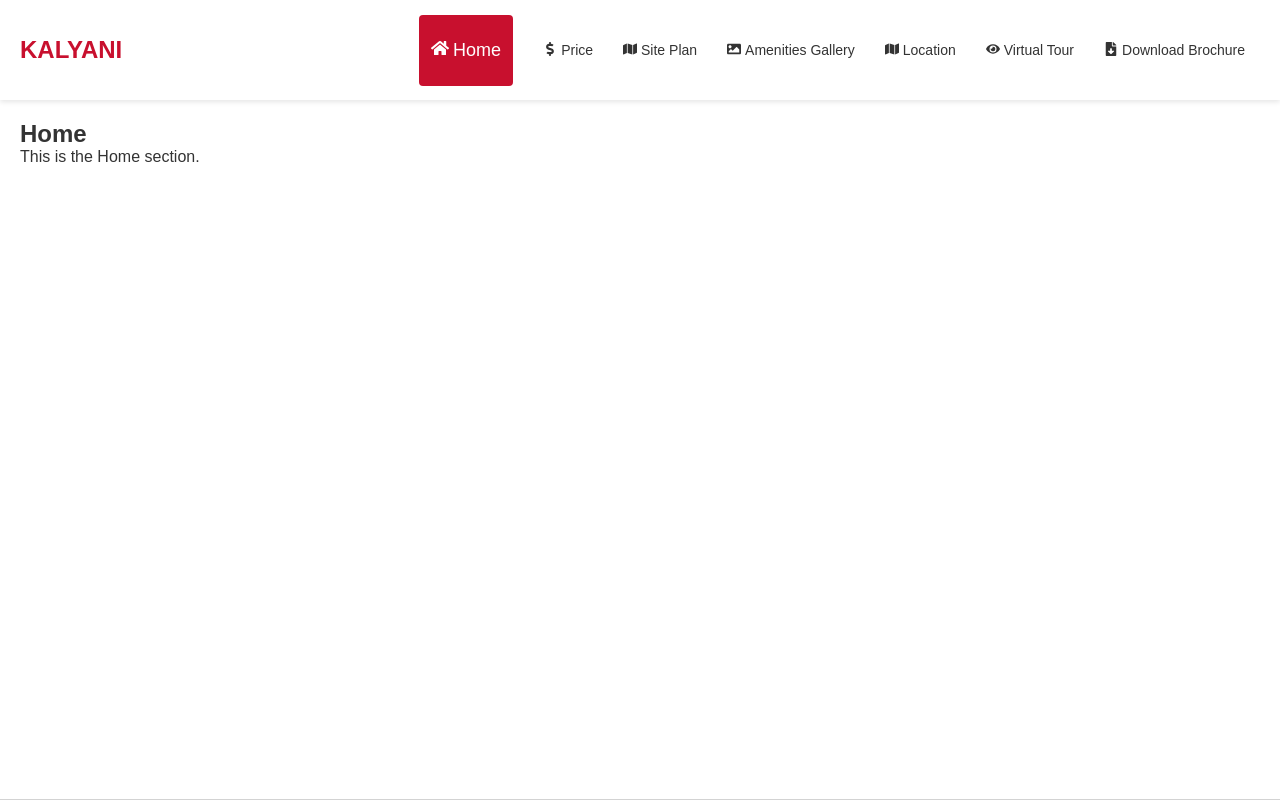
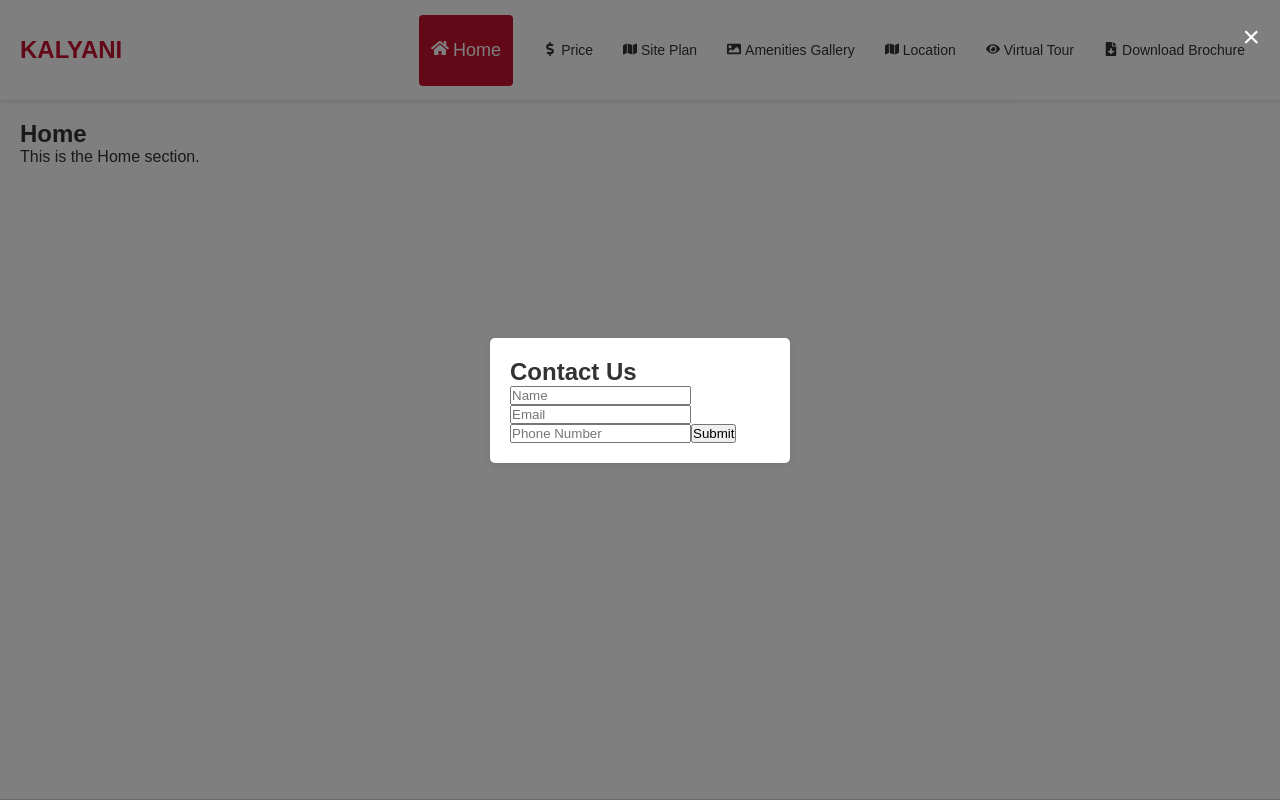
Before and after one commit to pariharprashantraj/micro-website, a React (Create React App) app: page / in a window 1280 px wide. Shown: the top 800 px of the page. Built offline with nearby package versions, Linux system fonts and the light colour scheme.

Commit message:
added build

```diff
--- a/package.json
+++ b/package.json
@@ -6,6 +6,7 @@
     "@testing-library/jest-dom": "^5.17.0",
     "@testing-library/react": "^13.4.0",
     "@testing-library/user-event": "^13.5.0",
+    "axios": "^1.7.8",
     "react": "^18.3.1",
     "react-dom": "^18.3.1",
     "react-icons": "^5.3.0",
--- a/src/App.js
+++ b/src/App.js
@@ -9,6 +9,7 @@ import {
   FaEye,
   FaFileDownload,
 } from "react-icons/fa";
+import ModalForm from "./component/modal/ModalForm"; // Import the modal form component
 import "./App.css";
 
 const sections = [
@@ -24,9 +25,9 @@ const sections = [
 const App = () => {
   const [isMenuOpen, setMenuOpen] = useState(false);
   const [activeSection, setActiveSection] = useState("home");
+  const [isModalOpen, setModalOpen] = useState(true); // Modal opens by default
 
   const toggleMenu = () => {
-    // Only toggle the menu if screen size is less than or equal to 900px
     if (window.innerWidth <= 900) {
       setMenuOpen((prev) => !prev);
     }
@@ -94,7 +95,7 @@ const App = () => {
                   ? "active"
                   : ""
               }`}
-              onClick={() => handleSectionClick(section.name)} // Use the click handler
+              onClick={() => handleSectionClick(section.name)}
             >
               <span className="menu-icon-style">{section.icon}</span>
               {section.name}
@@ -124,7 +125,7 @@ const App = () => {
                   ? "active"
                   : ""
               }`}
-              onClick={() => handleSectionClick(section.name)} // Use the click handler
+              onClick={() => handleSectionClick(section.name)}
             >
               <span className="menu-icon-style">{section.icon}</span>
               {section.name}
@@ -133,12 +134,15 @@ const App = () => {
         </nav>
       </div>
 
+      {/* Modal Form */}
+      {isModalOpen && <ModalForm onClose={() => setModalOpen(false)} />}
+
       {/* Sections */}
       {sections.map((section, index) => (
         <Element
           key={index}
           name={section.name.toLowerCase().replace(/\s+/g, "-")}
-          id={section.name.toLowerCase().replace(/\s+/g, "-")} // Adding ID for scroll
+          id={section.name.toLowerCase().replace(/\s+/g, "-")}
         >
           <section className="section">
             <h2>{section.name}</h2>
--- /dev/null
+++ b/src/component/modal/ModalForm.css
@@ -0,0 +1,28 @@
+.modal-overlay {
+    position: fixed;
+    top: 0;
+    left: 0;
+    right: 0;
+    bottom: 0;
+    background-color: rgba(0, 0, 0, 0.5);
+    display: flex;
+    justify-content: center;
+    align-items: center;
+    z-index: 1000; /* Ensure the modal is above other content */
+  }
+
+  .modal-content {
+    background-color: white;
+    padding: 20px;
+    border-radius: 5px;
+    width: 300px;
+    box-shadow: 0 2px 10px rgba(0, 0, 0, 0.1);
+  }
+
+  .close-button {
+    background: none;
+    border: none;
+    font-size: 20px;
+    cursor: pointer;
+    float: right;
+  }
--- /dev/null
+++ b/src/component/modal/ModalForm.js
@@ -0,0 +1,101 @@
+import React, { useState } from "react";
+import axios from "axios";
+import "./ModalForm.css"; // Create a CSS file for modal styles
+
+const ModalForm = ({ onClose }) => {
+  const [name, setName] = useState("");
+  const [email, setEmail] = useState("");
+  const [phone, setPhone] = useState("");
+
+  const handleSubmit = async (e) => {
+    e.preventDefault();
+    try {
+      const response = await axios.post(
+        "https://google-node.onrender.com/submit",
+        {
+          name,
+          email,
+          phone,
+        }
+      );
+      console.log(response.data); // Handle success
+    } catch (error) {
+      console.error(error); // Handle error
+    }
+  };
+
+  return (
+    <div className="modal-overlay">
+      <div className="modal-content">
+        <button className="close-button" onClick={onClose}>
+          &times;
+        </button>
+        <h2>Contact Us</h2>
+        {/* <form onSubmit={handleSubmit}>
+          <div>
+            <label>Name:</label>
+            <input
+              type="text"
+              value={name}
+              onChange={(e) => setName(e.target.value)}
+              required
+            />
+          </div>
+          <div>
+            <label>Email:</label>
+            <input
+              type="email"
+              value={email}
+              onChange={(e) => setEmail(e.target.value)}
+              required
+            />
+          </div>
+          <div>
+            <label>Phone Number:</label>
+            <input
+              type="text"
+              value={phoneNumber}
+              onChange={(e) => setPhoneNumber(e.target.value)}
+              required
+            />
+            <select
+              value={countryCode}
+              onChange={(e) => setCountryCode(e.target.value)}
+            >
+              <option value="+1">+1 (USA)</option>
+              <option value="+44">+44 (UK)</option>
+              <option value="+91">+91 (India)</option>
+            </select>
+          </div>
+          <button type="submit">Submit</button>
+        </form> */}
+        <form onSubmit={handleSubmit}>
+          <input
+            type="text"
+            value={name}
+            onChange={(e) => setName(e.target.value)}
+            placeholder="Name"
+            required
+          />
+          <input
+            type="email"
+            value={email}
+            onChange={(e) => setEmail(e.target.value)}
+            placeholder="Email"
+            required
+          />
+          <input
+            type="tel"
+            value={phone}
+            onChange={(e) => setPhone(e.target.value)}
+            placeholder="Phone Number"
+            required
+          />
+          <button type="submit">Submit</button>
+        </form>
+      </div>
+    </div>
+  );
+};
+
+export default ModalForm;
```
Also changed, not shown: 1 other file (tests, documents, lock files or other folders).
